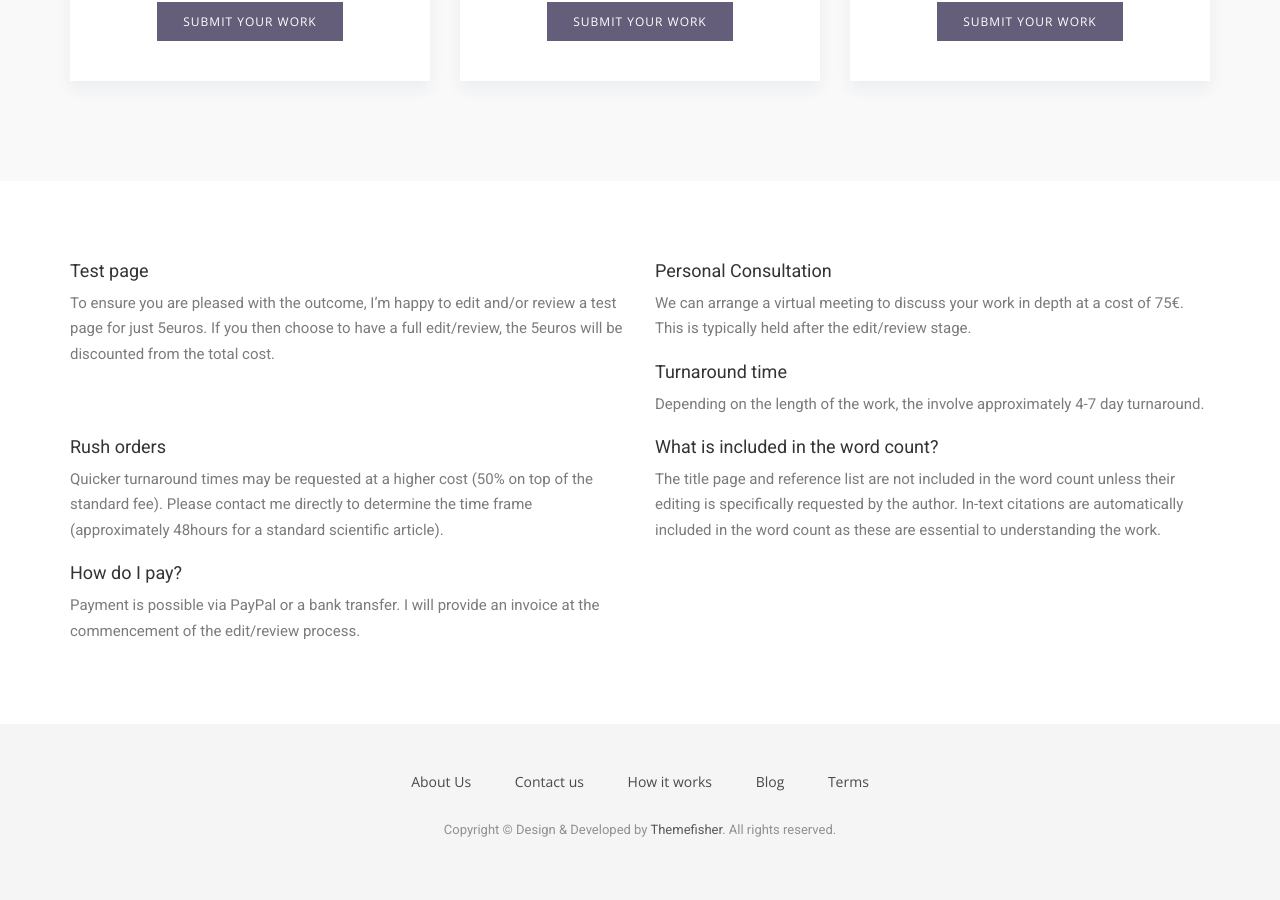
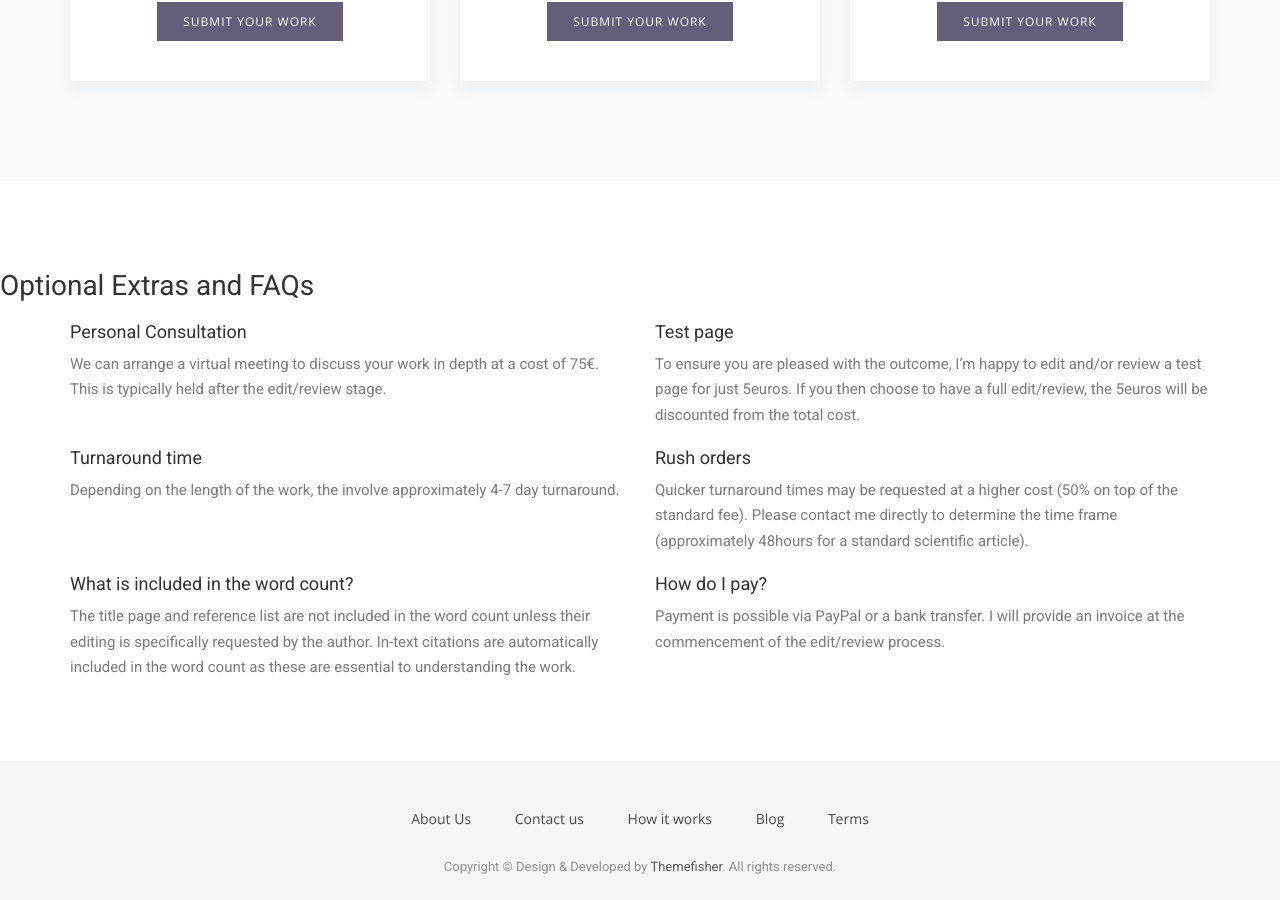
Before and after one commit to caseypaquola/caseypaquola.airspace.github.io, a Jekyll site: the page built from prices.html, in a window 1280 px wide and 900 px high, scrolled down 1037 px. Built offline with Jekyll 4.4.1, drawn with Linux system fonts in a browser that asks for light colours; nearby versions of some CDN libraries; some web fonts are replaced.

Commit message:
Update prices.html

```diff
--- a/prices.html
+++ b/prices.html
@@ -119,15 +119,16 @@ permalink: /prices/
 </section> <!-- End section -->
 
 <section class="faq section-sm ">
+	<h2>Optional Extras and FAQs</h2>
 	<div class="container">
 		<div class="row">
 			<div class="col-md-6 mt-4">
+				<h4>Personal Consultation</h4>
+				<p>We can arrange a virtual meeting to discuss your work in depth at a cost of 75€. This is typically held after the edit/review stage.</p>
+			</div>
+			<div class="col-md-6 mt-4">
 				<h4>Test page</h4>
 				<p>To ensure you are pleased with the outcome, I’m happy to edit and/or review a test page for just 5euros. If you then choose to have a full edit/review, the 5euros will be discounted from the total cost.</p>
-			</div>
-			<div class="col-md-6 mt-4">
-				<h4>Personal Consultation</h4>
-				<p>We can arrange a virtual meeting to discuss your work in depth at a cost of 75€. This is typically held after the edit/review stage.</p>
 			</div>
 			<div class="col-md-6 mt-4">
 				<h4>Turnaround time</h4>
```
